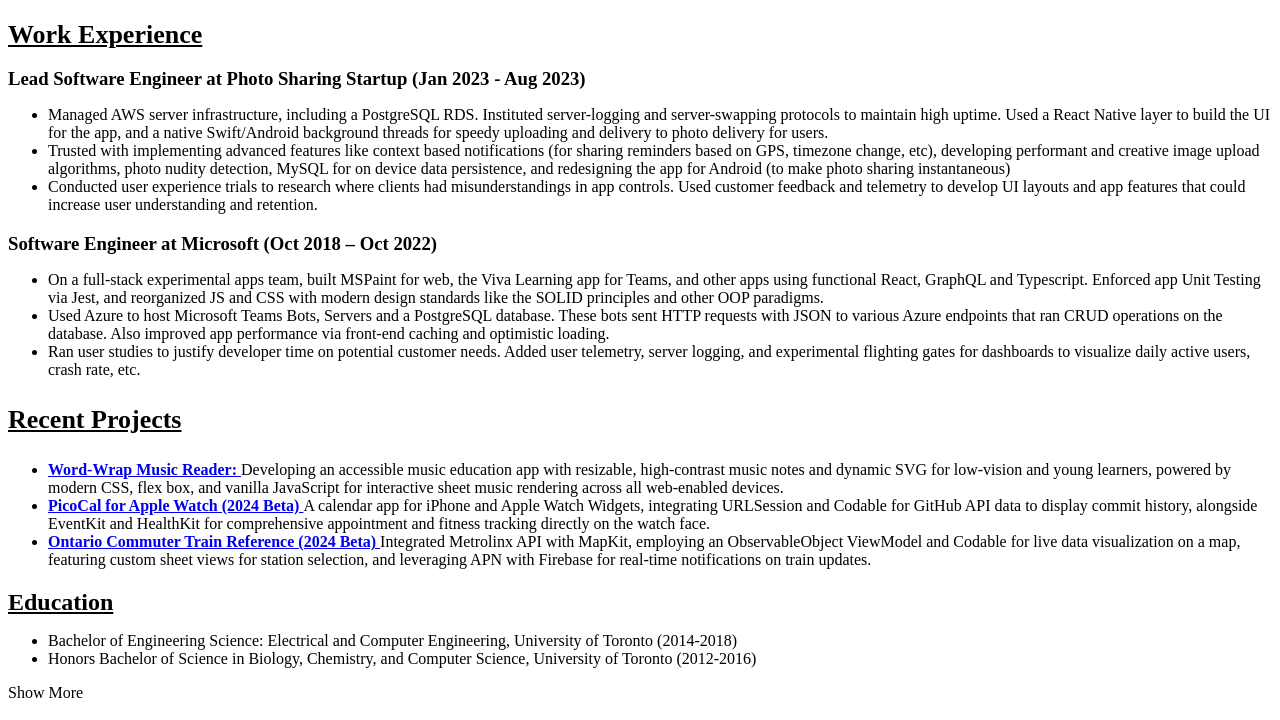
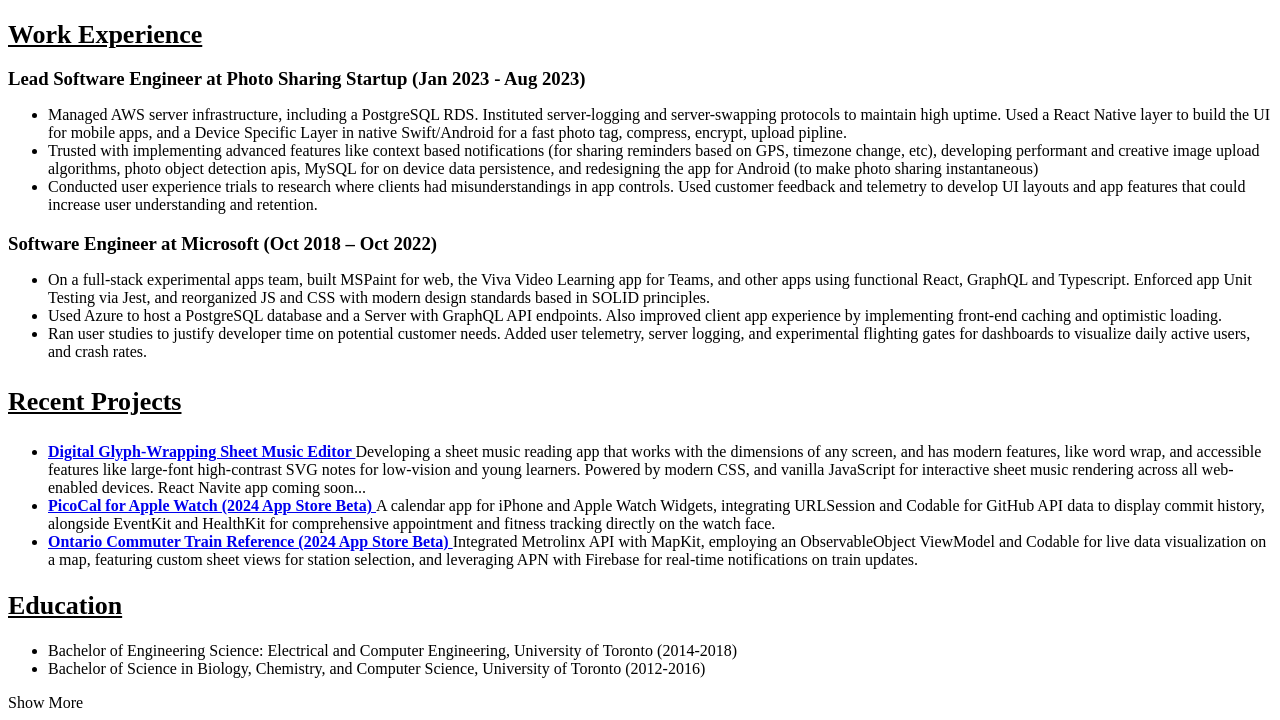
Before and after one commit to bryandebourbon/bryandebourbon.github.io, a plain HTML site: page index.html in a window 1280 px wide. Shown: the part 99-819 px from the top of the page. Drawn offline with Linux system fonts and the light colour scheme.

Commit message:
adding meta image

```diff
--- a/index.html
+++ b/index.html
@@ -3,7 +3,8 @@
 <head>
     <meta charset="UTF-8">
     <meta name="viewport" content="width=device-width, initial-scale=1.0">
-    <title>Bryan de Bourbon </title>
+    <title>Bryan de Bourbon</title>
+    <meta property="og:image" content="https://bryandebourbon.github.io/preview.png" />
 </head>
 <body>
     <header>
@@ -18,10 +19,10 @@
             <h3 style="margin-bottom: 0;">Lead Software Engineer at Photo Sharing Startup (Jan 2023 - Aug 2023)</h3>
             <ul>
                 <li>
-                    Managed AWS server infrastructure, including a PostgreSQL RDS. Instituted server-logging and server-swapping protocols to maintain high uptime. Used a React Native layer to build the UI for the app, and a native Swift/Android background threads for speedy uploading and delivery to photo delivery for users.
+                    Managed AWS server infrastructure, including a PostgreSQL RDS. Instituted server-logging and server-swapping protocols to maintain high uptime. Used a React Native layer to build the UI for mobile apps, and a Device Specific Layer in native Swift/Android for a fast photo tag, compress, encrypt, upload pipline.
                 </li>
                 <li>
-                    Trusted with implementing advanced features like context based notifications (for sharing reminders based on GPS, timezone change, etc), developing performant and creative image upload algorithms, photo nudity detection, MySQL for on device data persistence, and redesigning the app for Android (to make photo sharing instantaneous)
+                    Trusted with implementing advanced features like context based notifications (for sharing reminders based on GPS, timezone change, etc), developing performant and creative image upload algorithms, photo object detection apis, MySQL for on device data persistence, and redesigning the app for Android (to make photo sharing instantaneous)
                 </li>
                 <li>
                     Conducted user experience trials to research where clients had misunderstandings in app controls. Used customer feedback and telemetry to develop UI layouts and app features that could increase user understanding and retention.
@@ -34,12 +35,12 @@
             <h3 style="margin-bottom: 0;" >Software Engineer at Microsoft (Oct 2018 – Oct 2022) </h3>
             <ul>
                 <li>
-                    On a full-stack experimental apps team, built MSPaint for web, the Viva Learning app for Teams, and other apps using functional React, GraphQL and Typescript. Enforced app Unit Testing via Jest, and reorganized JS and CSS with modern design standards like the SOLID principles and other OOP paradigms.
+                    On a full-stack experimental apps team, built MSPaint for web, the Viva Video Learning app for Teams, and other apps using functional React, GraphQL and Typescript. Enforced app Unit Testing via Jest, and reorganized JS and CSS with modern design standards based in SOLID principles.
                 </li>
                 <li>
-                    Used Azure to host Microsoft Teams Bots, Servers and a PostgreSQL database. These bots sent HTTP requests with JSON to various Azure endpoints that ran CRUD operations on the database. Also improved app performance via front-end caching and optimistic loading.</li>
+                    Used Azure to host a PostgreSQL database and a Server with GraphQL API endpoints. Also improved client app experience by implementing front-end caching and optimistic loading.</li>
                 <li>
-                    Ran user studies to justify developer time on potential customer needs. Added user telemetry, server logging, and experimental flighting gates for dashboards to visualize daily active users, crash rate, etc.
+                    Ran user studies to justify developer time on potential customer needs. Added user telemetry, server logging, and experimental flighting gates for dashboards to visualize daily active users, and crash rates.
                 </li>
             </ul>
         </article>
@@ -54,25 +55,26 @@
                     <ul>
                     <li>
                         <strong>
-                            <a href="https://bryandebourbon.github.io/eMusicReader/">
-                                Word-Wrap Music Reader:
+                            <a href="https://github.com/bryandebourbon/eMusicReader">
+                                Digital Glyph-Wrapping Sheet Music Editor
                             </a>
                         </strong>
-                            Developing an accessible music education app with resizable, high-contrast music notes and dynamic SVG for low-vision and young learners, powered by modern CSS, flex box, and vanilla JavaScript for interactive sheet music rendering across all web-enabled devices.
+                            Developing a sheet music reading app that works with the dimensions of any screen, and has modern features, like word wrap, and accessible features like large-font high-contrast SVG notes for low-vision and young learners. Powered by modern CSS, and vanilla JavaScript for interactive sheet music rendering across all web-enabled devices.
+                            React Navite app coming soon...
                     </li>
 
                     <li>
                         <strong>
                             <a href="https://github.com/bryandebourbon/PicoCal">
-                                PicoCal for Apple Watch (2024 Beta)
+                                PicoCal for Apple Watch (2024 App Store Beta)
                             </a>
                         </strong>
                             A calendar app for iPhone and Apple Watch Widgets, integrating URLSession and Codable for GitHub API data to display commit history, alongside EventKit and HealthKit for comprehensive appointment and fitness tracking directly on the watch face.
                     </li>
                     <li>
                         <strong>
-                            <a href="https://testflight.apple.com/join/x3E1UxwN">
-                                Ontario Commuter Train Reference (2024 Beta)
+                            <a href="https://github.com/bryandebourbon/OntarioCommuterTrainReference">
+                                Ontario Commuter Train Reference (2024 App Store Beta)
                             </a>
                         </strong>
                             Integrated Metrolinx API with MapKit, employing an ObservableObject ViewModel and Codable for live data visualization on a map, featuring custom sheet views for station selection, and leveraging APN with Firebase for real-time notifications on train updates.
@@ -82,10 +84,10 @@
             </article>
     </section>
     <section id="education">
-        <h1 style="margin-bottom: 0; text-decoration: underline;">Education</h1>
+        <h1 style="font-size: 26px; text-decoration: underline;">Education</h1>
         <ul>
             <li>Bachelor of Engineering Science: Electrical and Computer Engineering, University of Toronto (2014-2018)</li>
-            <li>Honors Bachelor of Science in Biology, Chemistry, and Computer Science, University of Toronto (2012-2016)</li>
+            <li>Bachelor of Science in Biology, Chemistry, and Computer Science, University of Toronto (2012-2016)</li>
         </ul>
     </section>
 
@@ -127,12 +129,7 @@
 
     </section>
 
-    <!-- <footer>
-        <p> <a href="privacy.html">Privacy Policy</a></p>
-    </footer> -->
-
     <script>
-        // Optional: JavaScript to toggle the "More" section visibility
         function toggleMoreSection() {
             var moreSection = document.querySelector('.more-section');
             moreSection.style.display = moreSection.style.display === 'none' ? 'block' : 'none';
```
Also changed, not shown: preview.png (added).
